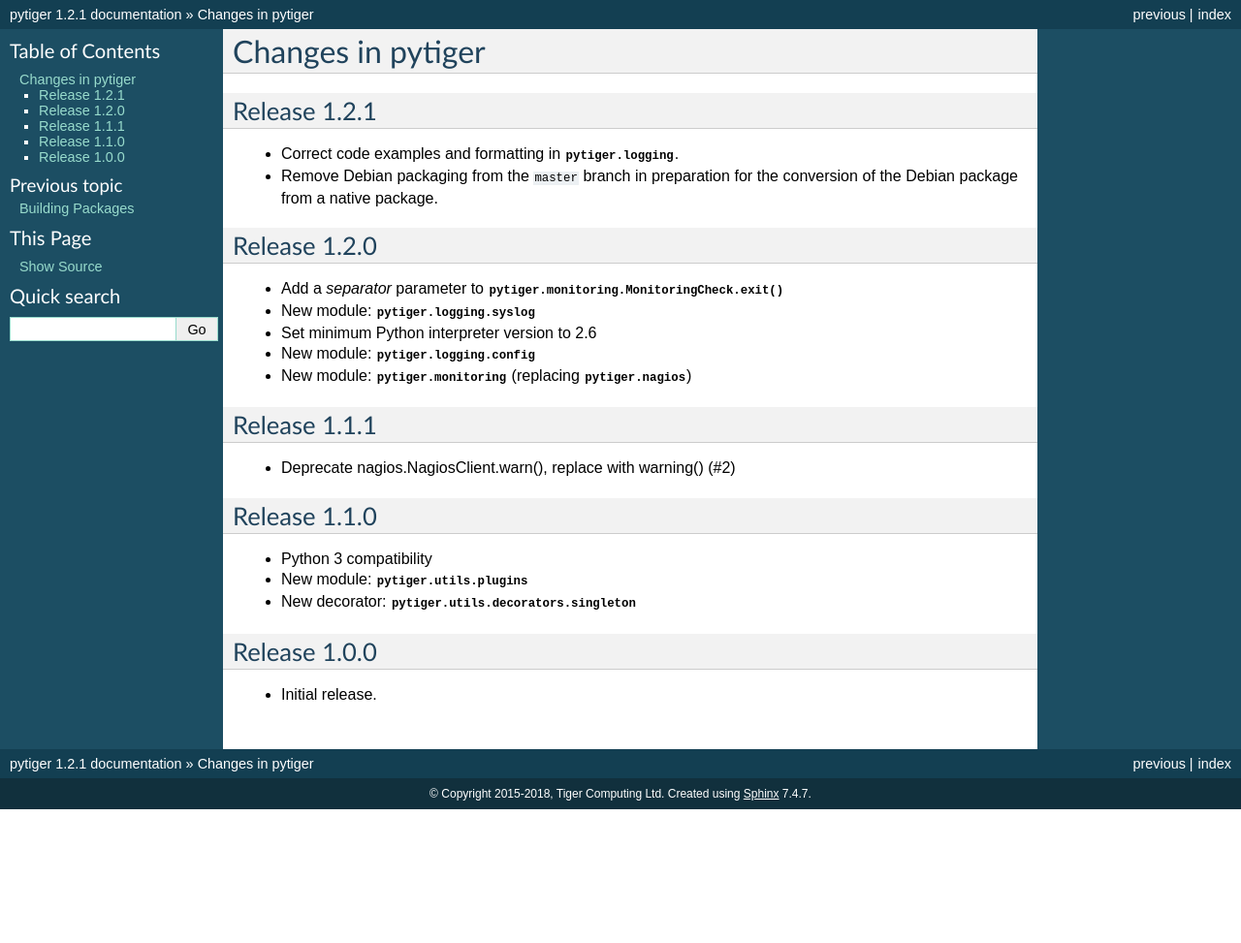
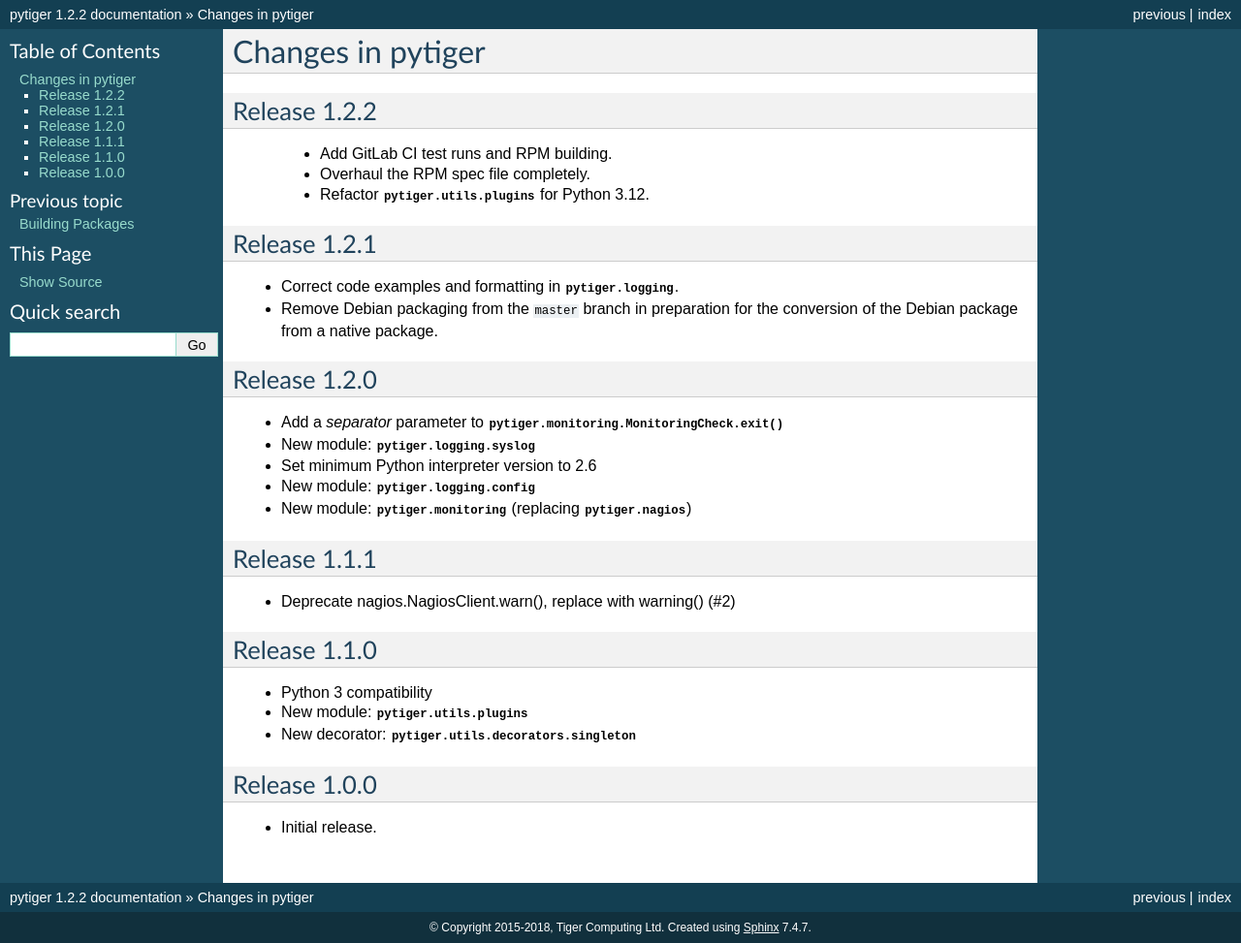
Before and after one commit to tigercomputing/pytiger, a Sphinx documentation site: the page built from docs/changes.rst, in a window 1280 px wide. Shown: the whole page at 97% size. Built offline with Sphinx 7.4.7, drawn with Linux system fonts in a browser that asks for light colours; before the commit the page ends 900 px from its top, so only the background shows below that.

Commit message:
Release version 1.2.2

```diff
--- a/docs/changes.rst
+++ b/docs/changes.rst
@@ -1,6 +1,13 @@
 ******************
 Changes in pytiger
 ******************
+
+Release 1.2.2
+=============
+
+ * Add GitLab CI test runs and RPM building.
+ * Overhaul the RPM spec file completely.
+ * Refactor :mod:`pytiger.utils.plugins` for Python 3.12.
 
 Release 1.2.1
 =============
--- a/docs/conf.py
+++ b/docs/conf.py
@@ -58,7 +58,7 @@ copyright = u'2015-2018, Tiger Computing Ltd'
 # The short X.Y version.
 version = '1.2'
 # The full version, including alpha/beta/rc tags.
-release = '1.2.1'
+release = '1.2.2'
 
 # The language for content autogenerated by Sphinx. Refer to documentation
 # for a list of supported languages.
--- a/setup.py
+++ b/setup.py
@@ -9,7 +9,7 @@
 from setuptools import setup, find_packages
 
 setup(name='pytiger',
-      version='1.2.1',
+      version='1.2.2',
       description='Tiger Computing Ltd Python Utilities',
       author='Tiger Computing Ltd',
       author_email='info@tiger-computing.co.uk',
```
Also changed, not shown: 1 other file.
